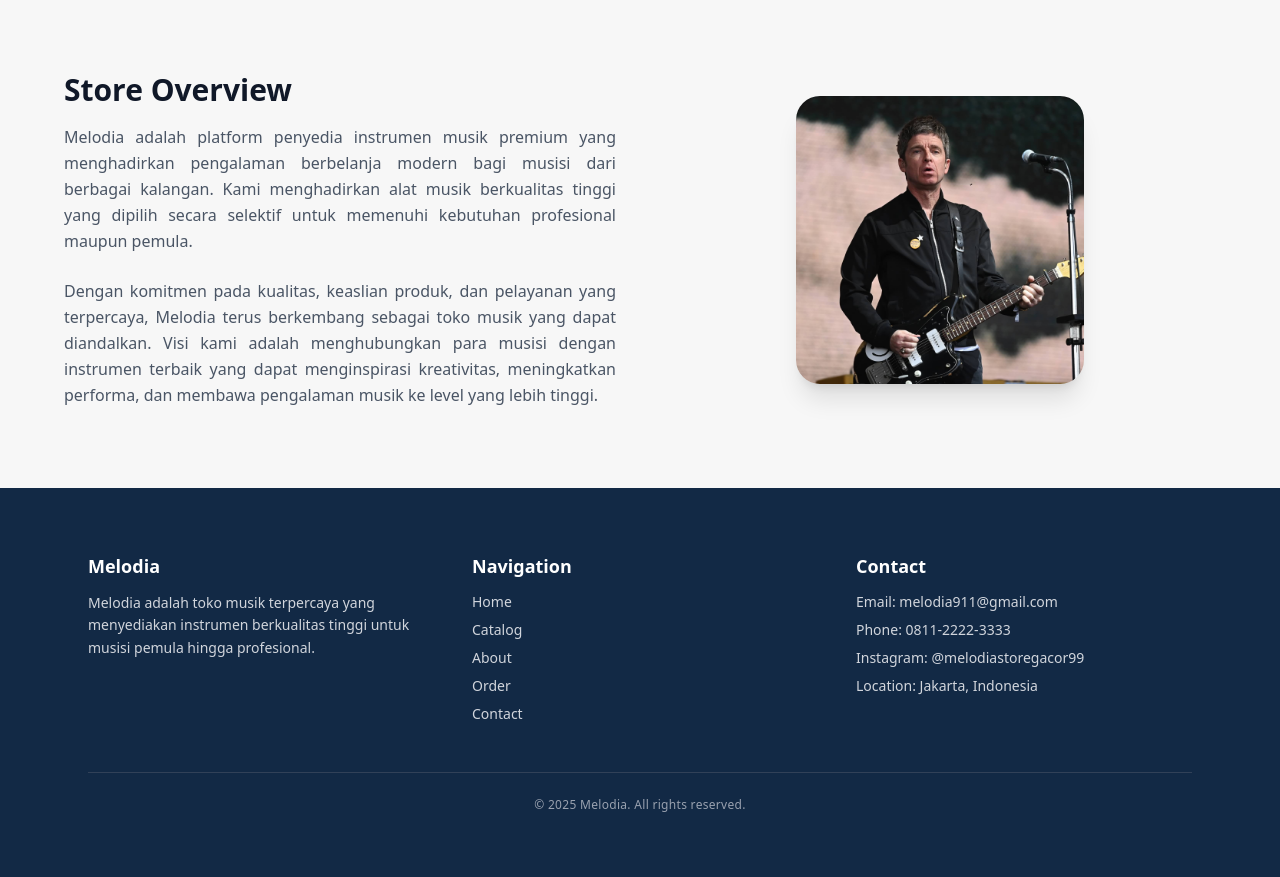
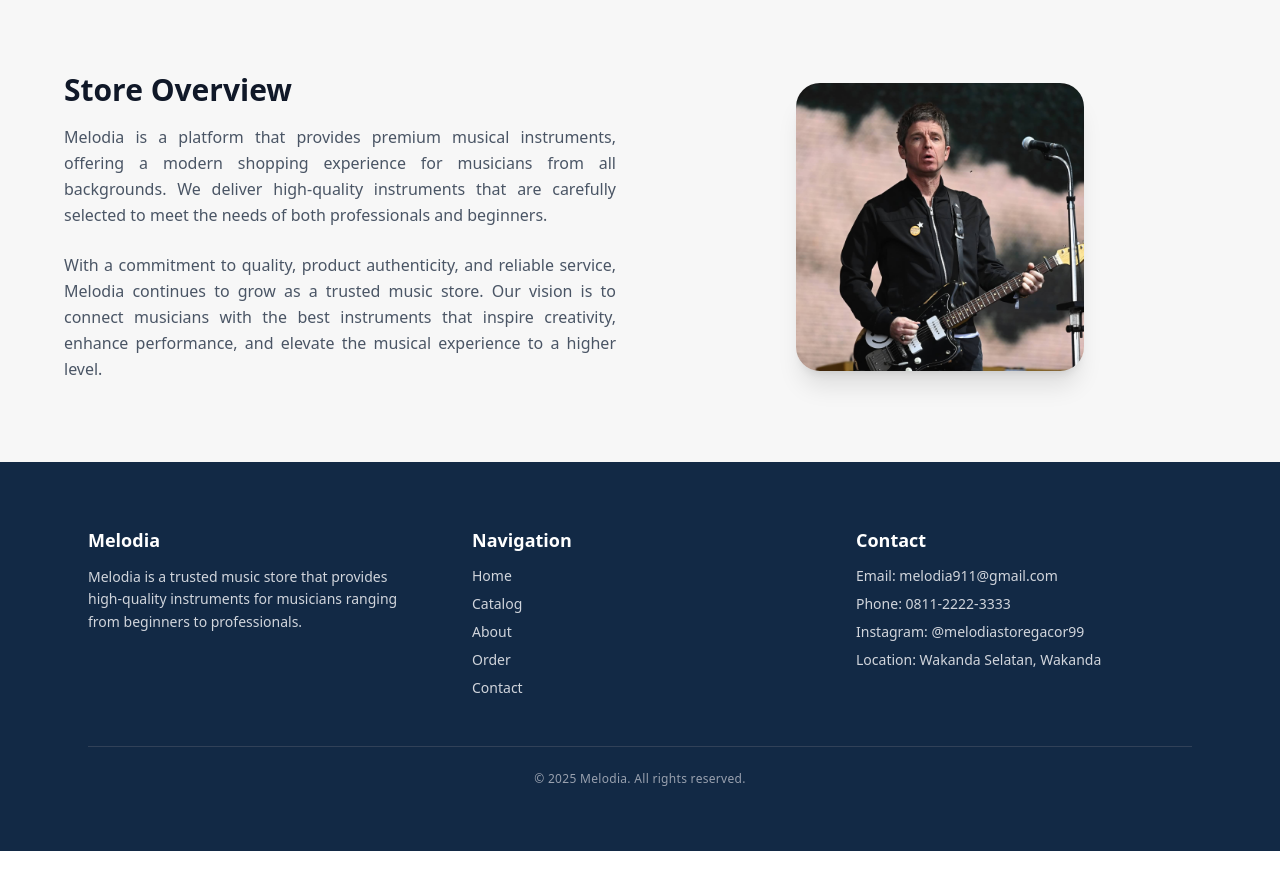
Before and after one commit to kyogree1/Melodia, a Vue app: page / in a window 1280 px wide. Shown: the part 720-1597 px from the top of the page. After the commit the page ends 1571 px from the top, so only its background shows below. Built offline with nearby package versions, Linux system fonts and the light colour scheme.

Commit message:
Updated Component Lebih rapi

```diff
--- a/src/components/card.vue
+++ b/src/components/card.vue
@@ -1,10 +1,8 @@
 <template>
   <div>
-    <!-- ====================== FEATURE ICONS ====================== -->
     <section class="bg-white px-8 py-14">
       <div class="grid grid-cols-2 md:grid-cols-4 gap-10 text-center text-sm">
 
-        <!-- Warranty -->
         <div class="flex flex-col items-center gap-3">
           <i class="fa-solid fa-shield-halved text-3xl text-emerald-500"></i>
           <h4 class="font-semibold text-gray-800">Official Warranty</h4>
@@ -13,7 +11,6 @@
           </p>
         </div>
 
-        <!-- Secure Payment -->
         <div class="flex flex-col items-center gap-3">
           <i class="fa-solid fa-credit-card text-3xl text-emerald-500"></i>
           <h4 class="font-semibold text-gray-800">Secure Payment</h4>
@@ -22,7 +19,6 @@
           </p>
         </div>
 
-        <!-- Free Shipping -->
         <div class="flex flex-col items-center gap-3">
           <i class="fa-solid fa-truck-fast text-3xl text-emerald-500"></i>
           <h4 class="font-semibold text-gray-800">Free Shipping</h4>
@@ -31,7 +27,6 @@
           </p>
         </div>
 
-        <!-- Original Products -->
         <div class="flex flex-col items-center gap-3">
           <i class="fa-solid fa-certificate text-3xl text-emerald-500"></i>
           <h4 class="font-semibold text-gray-800">Original Products</h4>
@@ -43,7 +38,6 @@
       </div>
     </section>
 
-    <!-- ====================== FEATURED PRODUCT ====================== -->
     <section class="bg-[#f5f5f5] px-8 pt-12 pb-20">
       <div class="text-center mb-10">
         <p class="text-xs tracking-wide text-gray-500 uppercase font-semibold">
@@ -57,13 +51,10 @@
         </p>
       </div>
 
-      <!-- Cards -->
       <div class="grid gap-8 md:grid-cols-2">
 
-        <!-- Card 1 -->
         <article class="bg-white rounded-2xl shadow-md p-5 flex flex-col">
           <div class="w-full h-48 rounded-xl bg-gray-200 overflow-hidden">
-            <!-- GANTI gambar sesuai asset kamu -->
             <img
               src="https://via.placeholder.com/400x250"
               alt="Guitar 1"
@@ -79,14 +70,11 @@
 
           <p class="text-lg font-bold mt-2 text-gray-800">Rp 5.000.000</p>
 
-          <button
-            class="mt-4 w-full bg-emerald-500 hover:bg-emerald-600 text-white text-sm font-medium py-2 rounded-full"
-          >
+          <button class="mt-4 w-full bg-emerald-500 hover:bg-emerald-600 text-white text-sm font-medium py-2 rounded-full">
             Check
           </button>
         </article>
 
-        <!-- Card 2 -->
         <article class="bg-white rounded-2xl shadow-md p-5 flex flex-col">
           <div class="w-full h-48 rounded-xl bg-gray-200 overflow-hidden">
             <img
@@ -104,25 +92,18 @@
 
           <p class="text-lg font-bold mt-2 text-gray-800">Rp 5.000.000</p>
 
-          <button
-            class="mt-4 w-full bg-emerald-500 hover:bg-emerald-600 text-white text-sm font-medium py-2 rounded-full"
-          >
+          <button class="mt-4 w-full bg-emerald-500 hover:bg-emerald-600 text-white text-sm font-medium py-2 rounded-full">
             Check
           </button>
         </article>
 
       </div>
 
-      <!-- SEE ALL BUTTON -->
       <div class="mt-12 flex justify-center">
-        <button
-          class="px-12 py-2 rounded-full bg-[#4b1f7a] text-white text-sm font-medium hover:bg-[#38145d]"
-        >
+        <button class="px-12 py-2 rounded-full bg-[#4b1f7a] text-white text-sm font-medium hover:bg-[#38145d]">
           See All
         </button>
       </div>
     </section>
   </div>
 </template>
-
-<script setup></script>
--- a/src/components/footer.vue
+++ b/src/components/footer.vue
@@ -1,22 +1,15 @@
 <template>
   <footer class="bg-[#122945] text-white py-16">
-
-    <!-- FOOTER CONTENT WRAPPER (biar tidak terlalu lebar) -->
     <div class="max-w-6xl mx-auto px-6">
-
-      <!-- GRID 3 KOLOM -->
       <div class="grid md:grid-cols-3 gap-12">
 
-        <!-- BRAND -->
         <div>
           <h3 class="text-lg font-semibold mb-3">Melodia</h3>
           <p class="text-sm text-gray-300 leading-relaxed">
-            Melodia adalah toko musik terpercaya yang menyediakan instrumen
-            berkualitas tinggi untuk musisi pemula hingga profesional.
+            Melodia is a trusted music store that provides high-quality instruments for musicians ranging from beginners to professionals.
           </p>
         </div>
 
-        <!-- NAVIGATION -->
         <div>
           <h4 class="text-lg font-semibold mb-3">Navigation</h4>
           <ul class="space-y-2 text-sm text-gray-300">
@@ -28,14 +21,13 @@
           </ul>
         </div>
 
-        <!-- CONTACT -->
         <div>
           <h4 class="text-lg font-semibold mb-3">Contact</h4>
           <ul class="space-y-2 text-sm text-gray-300">
             <li>Email: <span class="hover:text-emerald-400 cursor-pointer">melodia911@gmail.com</span></li>
             <li>Phone: <span class="hover:text-emerald-400 cursor-pointer">0811-2222-3333</span></li>
             <li>Instagram: <span class="hover:text-emerald-400 cursor-pointer">@melodiastoregacor99</span></li>
-            <li>Location: Jakarta, Indonesia</li>
+            <li>Location: Wakanda Selatan, Wakanda</li>
           </ul>
         </div>
       </div>
@@ -48,5 +40,3 @@
 
   </footer>
 </template>
-
-<script setup></script>
--- a/src/components/herocontact.vue
+++ b/src/components/herocontact.vue
@@ -6,5 +6,3 @@
     </p>
   </section>
 </template>
-
-<script setup></script>
--- a/src/components/herohome.vue
+++ b/src/components/herohome.vue
@@ -4,27 +4,20 @@
     class="bg-gradient-to-b from-[#192642] via-[#138d7d] to-[#30c46f] px-8 py-24 text-white"
   >
     <div class="max-w-3xl mx-auto">
-      <!-- Title -->
       <h1 class="text-4xl md:text-6xl font-extrabold leading-tight">
         Your Journey to Great Sound
         <span class="block text-emerald-300">Begins Here</span>
       </h1>
 
-      <!-- Sub Title -->
       <p class="mt-6 text-lg text-slate-100 leading-relaxed">
         Find instruments that match your rhythm and elevate your artistry.
         Crafted for dreamers, designed for musicians.
       </p>
 
-      <!-- CTA BUTTON -->
-      <button
-        class="group mt-10 bg-white text-black flex items-center justify-between
-              px-6 py-4 rounded-xl w-full md:w-[600px] shadow-lg text-base font-medium transition">
+      <button class="group mt-10 bg-white text-black flex items-center justify-between px-6 py-4 rounded-xl w-full md:w-[600px] shadow-lg text-base font-medium transition">
         Discover Our Collection
 
-        <span
-          class="h-9 w-9 bg-black rounded-full flex items-center justify-center
-                transition-transform duration-300 group-hover:translate-x-1">
+        <span class="h-9 w-9 bg-black rounded-full flex items-center justify-center transition-transform duration-300 group-hover:translate-x-1">
           <img
             src="../assets/image/right-arrow.png"
             alt="arrow icon"
@@ -36,5 +29,3 @@
     </div>
   </section>
 </template>
-
-<script setup></script>
--- a/src/components/overview.vue
+++ b/src/components/overview.vue
@@ -8,17 +8,14 @@
         </h2>
 
         <p class="text-gray-600 mb-6 leading-relaxed text-justify">
-          Melodia adalah platform penyedia instrumen musik premium yang menghadirkan
-          pengalaman berbelanja modern bagi musisi dari berbagai kalangan. Kami menghadirkan
-          alat musik berkualitas tinggi yang dipilih secara selektif untuk memenuhi kebutuhan
-          profesional maupun pemula.
+          Melodia is a platform that provides premium musical instruments, offering a modern shopping experience for musicians from all backgrounds. We deliver high-quality instruments that are carefully selected to meet the needs of both professionals and beginners.
         </p>
 
         <p class="text-gray-600 leading-relaxed text-justify">
-          Dengan komitmen pada kualitas, keaslian produk, dan pelayanan yang terpercaya,
-          Melodia terus berkembang sebagai toko musik yang dapat diandalkan. Visi kami adalah
-          menghubungkan para musisi dengan instrumen terbaik yang dapat menginspirasi kreativitas,
-          meningkatkan performa, dan membawa pengalaman musik ke level yang lebih tinggi.
+          With a commitment to quality, product authenticity, and reliable service,
+          Melodia continues to grow as a trusted music store.
+          Our vision is to connect musicians with the best instruments that inspire creativity,
+          enhance performance, and elevate the musical experience to a higher level.
         </p>
       </div>
 
@@ -33,5 +30,3 @@
     </div>
   </section>
 </template>
-
-<script setup></script>
--- a/src/views/Contactpage.vue
+++ b/src/views/Contactpage.vue
@@ -6,7 +6,6 @@
     <section class="py-16 px-6">
       <div class="max-w-6xl mx-auto grid grid-cols-1 md:grid-cols-2 gap-12">
 
-        <!-- LEFT -->
         <div>
           <h2 class="text-2xl font-bold mb-8">Contact Information</h2>
 
@@ -17,9 +16,8 @@
             <div>
               <h3 class="font-semibold">Store Address</h3>
               <p class="text-sm text-gray-700 mt-1">
-                Jl. Mawar Raya No. 123<br />
-                Jakarta Selatan 12345<br />
-                Indonesia
+                Jl. Yang Terbaik No. 111<br />
+                Wakanda Selatan 12345<br />
               </p>
             </div>
           </div>
@@ -33,7 +31,6 @@
               <p class="text-sm text-gray-700 mt-1">
                 Phone: (021) 1234-5678<br />
                 WhatsApp: +62 812-3456-7890<br />
-                SMS: +62 812-3456-7890
               </p>
             </div>
           </div>
@@ -47,7 +44,7 @@
               <p class="text-sm text-gray-700 mt-1">
                 General: melodia@gmail.com<br />
                 Support: supportmelodia@gmail.com<br />
-                Social: @melodiashop
+                Social: @melodiawow
               </p>
             </div>
           </div>
@@ -59,15 +56,12 @@
             <div>
               <h3 class="font-semibold">Business Hours</h3>
               <p class="text-sm text-gray-700 mt-1">
-                Mon–Fri: 9:00 AM – 8:00 PM<br />
-                Saturday: 10:00 AM – 6:00 PM<br />
-                Closed on Sunday
+                Buka 24 jam, Tutup kalau tidur
               </p>
             </div>
           </div>
         </div>
 
-        <!-- RIGHT -->
         <div>
           <h2 class="text-2xl font-bold mb-8">Send A Message</h2>
 
@@ -109,7 +103,6 @@
 <script setup>
 import { ref } from "vue";
 
-// Component sesuai nama file kamu:
 import Header from "../components/Header.vue";
 import Footer from "../components/footer.vue";
 import ContactHero from "../components/herocontact.vue";
```
Also changed, not shown: src/components/Header.vue (+6 -28 lines).
